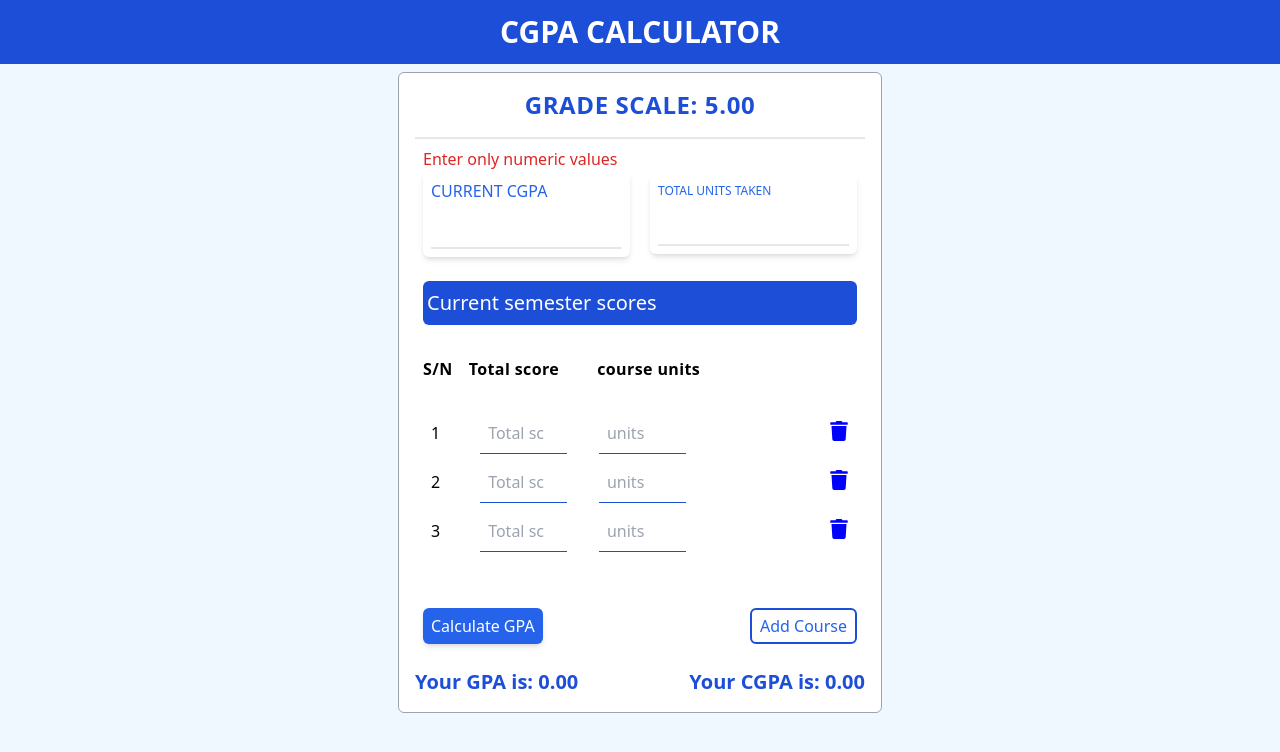
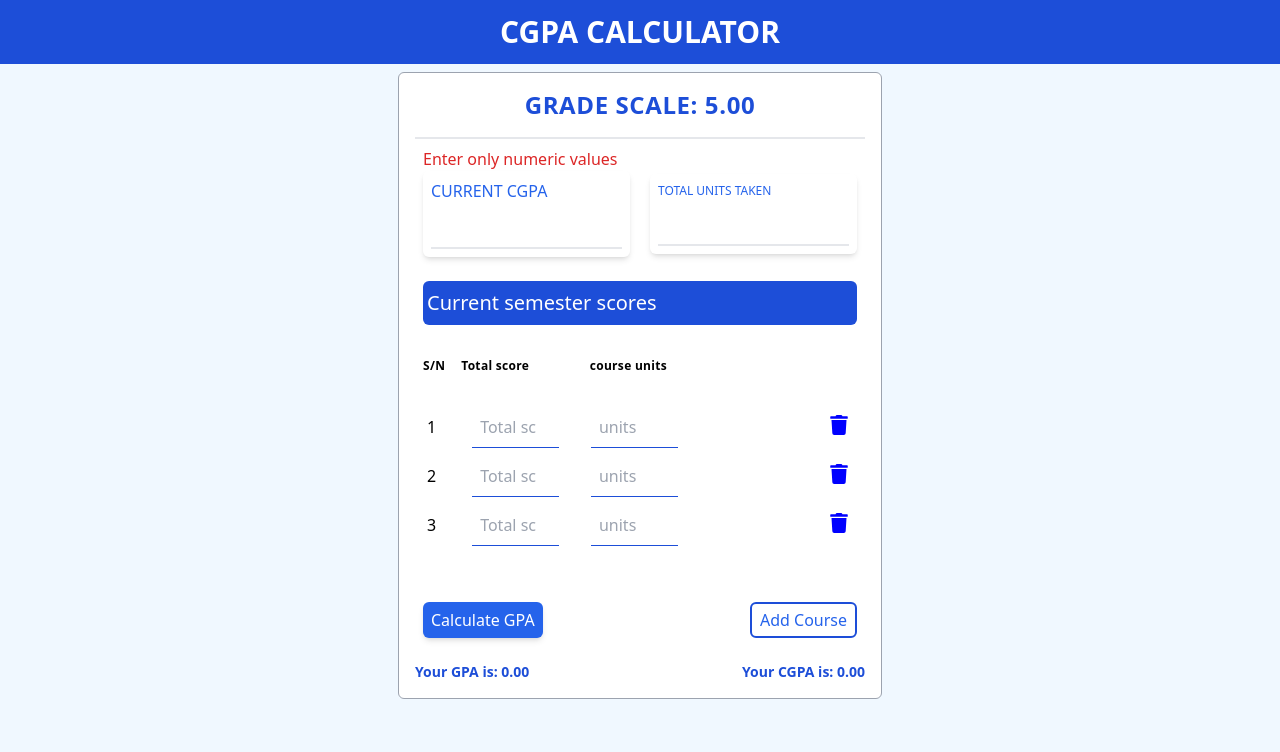
Before and after one commit to cent-kanayo/cgpacalculator, a Next.js app: page / in a window 1280 px wide. Shown: the top 752 px of the page. Built offline with nearby package versions, Linux system fonts and the light colour scheme.

Commit message:
Fix: Fontsize for different screens

```diff
--- a/app/Hero.tsx
+++ b/app/Hero.tsx
@@ -138,22 +138,22 @@ const Hero = () => {
             </div>
 
             <div className="mb-8 flex gap-4">
-              <p className="text-[16px] tracking-wide font-semibold">S/N</p>
-              <p className="w-1/4 text-[16px] tracking-wide font-semibold mr-1 whitespace-nowrap">
+              <p className="text-[12px] tracking-wide font-semibold">S/N</p>
+              <p className="w-1/4 text-[12px] tracking-wide font-semibold mr-1 whitespace-nowrap">
                 Total score
               </p>
-              <p className="w-1/4 text-[16px] tracking-wide font-semibold mr-1 whitespace-nowrap">
+              <p className="w-1/4 text-[12px] tracking-wide font-semibold mr-1 whitespace-nowrap">
                 course units
               </p>
               {showGrade && (
-                <p className="text-[16px] tracking-wide font-semibold">Grade</p>
+                <p className="text-[12px] tracking-wide font-semibold">Grade</p>
               )}
             </div>
             <div className="flex flex-col mb-12">
               {grades.map((grade, index) => {
                 return (
                   <div key={grade.id} className="flex gap-8 relative">
-                    <p className="p-2">{index + 1}</p>
+                    <p className="px-1 py-2">{index + 1}</p>
                     <input
                       type="number"
                       onChange={(e) => (grade.score = +e.target.value)}
@@ -200,10 +200,10 @@ const Hero = () => {
         </div>
 
         <div className="flex justify-between text-blue-700 text-xl font-semibold">
-          <h3 className="text-xl font-semibold">
+          <h3 className="text-sm font-semibold">
             Your GPA is: {gp.toFixed(2)}
           </h3>
-          <h3 className="text-xl font-semibold">
+          <h3 className="text-sm font-semibold">
             Your CGPA is: {cgpa.toFixed(2)}
           </h3>
         </div>
```
